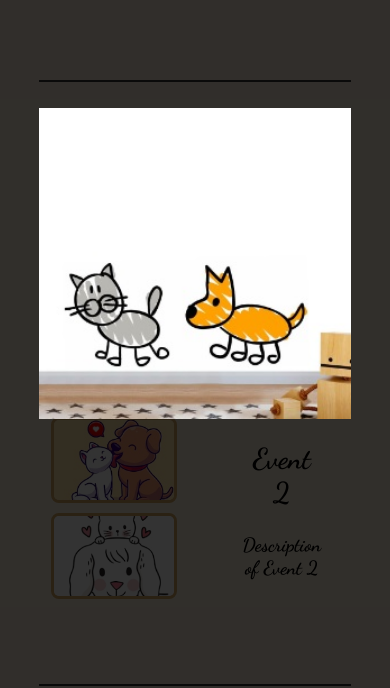
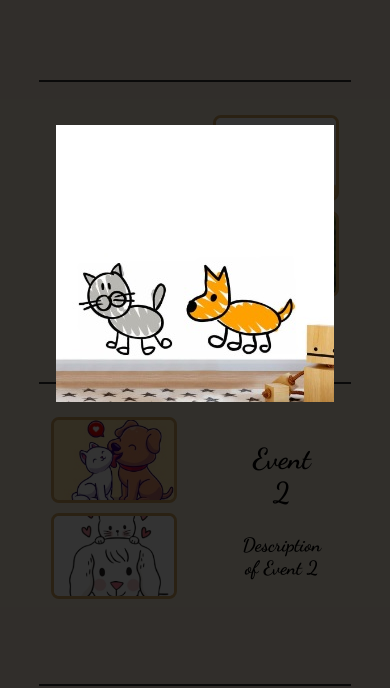
Before and after one commit to baitolasrl/baitolas_timeline, a plain HTML site: page index.html in a window 390 px wide. Both pictures are taken after a click on the picture 275 px from the left and 314 px from the top of the page. Shown: the part 156-844 px from the top of the page. Drawn offline with nearby package versions, Linux system fonts and the light colour scheme.

Commit message:
fix modal mobile

```diff
--- a/index.html
+++ b/index.html
@@ -120,7 +120,10 @@
   }
 
   .modal-content img {
-    width: 100%;
+    max-width: 100%;
+    max-height: 100vh; /* Garante que a altura máxima não ultrapasse a tela */
+    object-fit: contain; /* Ajusta a imagem para caber no modal sem distorções */
+    margin: auto; /* Centraliza a imagem no modal */
   }
 
   /* Responsividade para dispositivos móveis */
@@ -151,7 +154,6 @@
       font-size: 1.2rem;
     }
   }
-
 </style>
 </head>
 <body>
```
